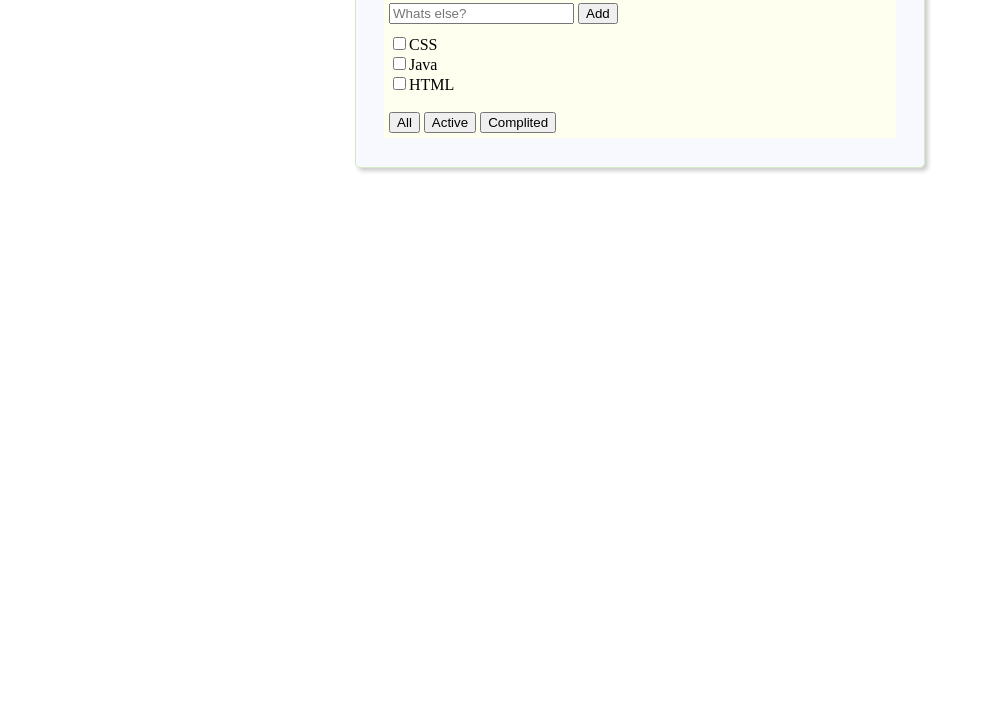
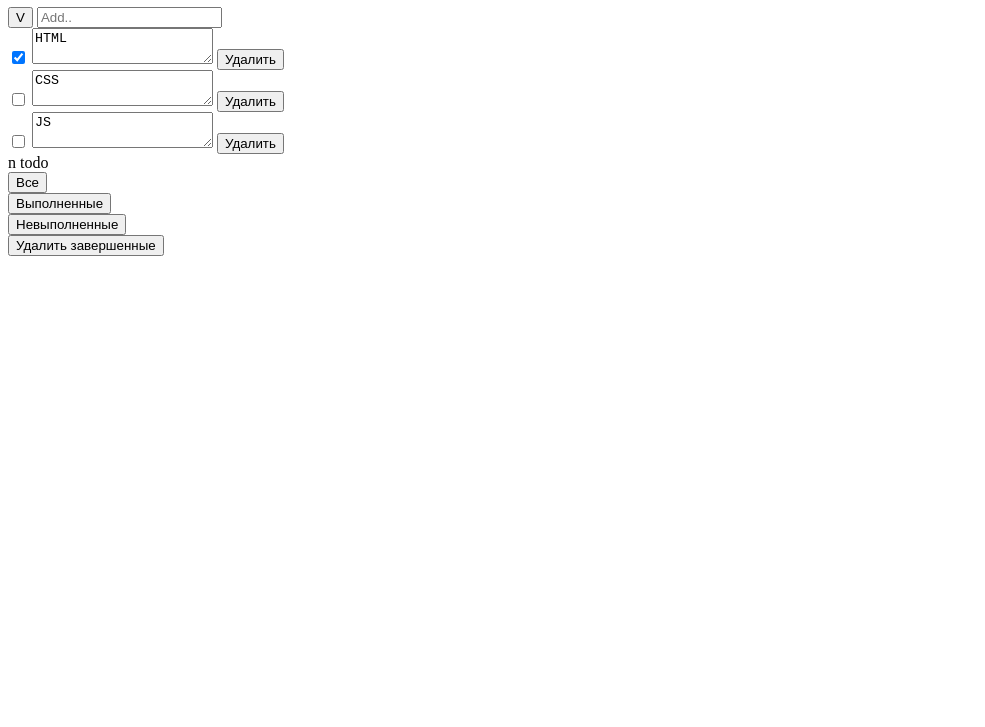
Before and after one commit to ok-technopolis/Erofeevskiy_Igor, a plain HTML site: page todo_home/todo.html in a window 1280 px wide. Shown: the part 73-800 px from the top of the page, without its empty margins (0-985 px from the left). Drawn offline with Linux system fonts and the light colour scheme.

Commit message:
dz_1 ver 0.2

```diff
--- a/todo_home/todo.html
+++ b/todo_home/todo.html
@@ -3,52 +3,85 @@
 <head>
     <meta charset="UTF-8">
     <title>todo_HW</title>
-    <style type="text/css">
-        .container {
-            width: 45%;
-            margin: auto;
-            background: #F8F8FF; /* Цвет фона */
-            border: 1px solid #d6e9c6;
-            border-radius: 5px;
-            box-shadow: 3px 3px 4px #cccccc;
-        }
 
-        .list {
-            margin:5%;
-            background:#FFFFF0;
-            padding: 5px;
-        }
-        .center {
-            margin-left: 45%;
-        }
-        .text_add {
-            margin-bottom: 10px;
-        }
+</head>
+<body>
+
+<div class="todo-container">
+
+    <div class="todo-header">
+        <h1 class="todo-title">todos</h1>
+    </div>
+
+    <div class="todo-add">
+        <button class="todo-all_select-all" aria-label="Отметить все как выполненное"> V
+        </button>
+
+        <input class="todo-all_input" type="text" placeholder="Add.." aria-label="Поле для добавления">
+    </div>
+
+    <div class="todo-list">
+        <div class="todo-item __ready"> <!--модификатор??-->
+
+            <input type="checkbox" class="todo-item_ready-mark" value="cb_html"  checked="checked"
+                   aria-label="Пометить как невыполненное">
+
+            <textarea  class="todo-item_text">HTML</textarea>
+
+            <button class="todo-item_remove" aria-label="Удалить todo"> Удалить </button>
+        </div>
+
+        <div class="todo-item __ready"> <!--модификатор??-->
+
+            <input type="checkbox" class="todo-item_ready-mark" value="cb_html"
+                   aria-label="Пометить как выполненное">
+
+            <textarea  class="todo-item_text">CSS</textarea>
+
+            <button class="todo-item_remove" aria-label="Удалить todo"> Удалить </button>
+        </div>
+
+        <div class="todo-item __ready"> <!--модификатор??-->
+
+            <input type="checkbox" class="todo-item_ready-mark" value="cb_html"
+                   aria-label="Пометить как выполненное">
+
+            <textarea  class="todo-item_text">JS</textarea>
+
+            <button class="todo-item_remove" aria-label="Удалить todo"> Удалить </button>
+        </div>
+    </div>
+
+    <div class="todo-action-bar">
+        <div class="todo-action-bar_counter" aria-label="Посчитать несделанные todo">
+            n todo
+        </div>
+
+        <div class="todo-filter" data-filter="all" aria-label="Фильтр : показ всех">
+            <button class="todo-filter __active" > <!-- Модификатор??-->
+                Все
+            </button>
+        </div>
+
+        <div class="todo-filter" data-filter="ready" aria-label="Фильтр : показ выполненных">
+            <button class="todo-filter" > <!-- Модификатор??-->
+                Выполненные
+            </button>
+        </div>
+
+        <div class="todo-filter" data-filter="unready" aria-label="Фильтр : показ невыполненных">
+            <button class="todo-filter __active" > <!-- Модификатор??-->
+                Невыполненные
+            </button>
+        </div>
+
+            <button class="todo-action-bar_remove-complited"> Удалить завершенные</button>
+
+    </div>
 
 
-    </style>
-</head>
-<body>
-<table>
-<div class="container">
-    <p class="center">todos</p>
+</div>
 
-         <div class="list">
-             <div class="text_add">
-                 <input type="text" placeholder="Whats else?">
-                 <button>Add</button>
-             </div>
-
-             <input type="checkbox" name="option3" value="cb_css">CSS<br>
-             <input type="checkbox" name="option3" value="cb_java">Java<br>
-             <input type="checkbox" name="option3" value="cb_html">HTML<br><br>
-
-             <input type="button" name="option3" value="All">
-             <input type="button" name="option3" value="Active">
-             <input type="button" name="option3" value="Complited">
-         </div>
-</div>
-</table>
 
 
 
```
